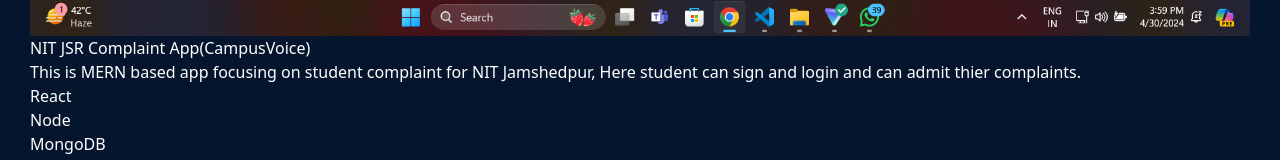
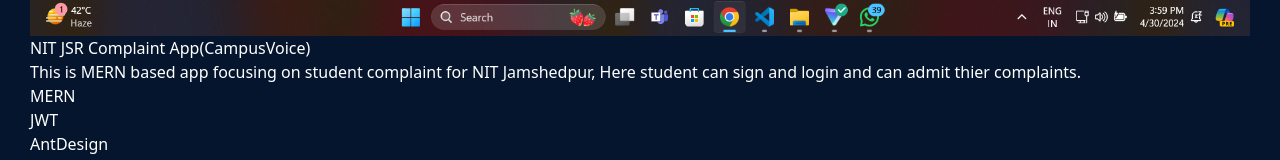
Before and after one commit to sachinm121/Sachin-s-Portfolio, a React (Vite) app: page /#/projects in a window 1280 px wide. Shown: the part 780-940 px from the top of the page. Built offline with nearby package versions, Linux system fonts and the light colour scheme.

Commit message:
Updated in project file

```diff
--- a/src/components/Projects/ProjectsFile.js
+++ b/src/components/Projects/ProjectsFile.js
@@ -8,7 +8,7 @@ export const projectsFile1 = [
         github: "https://github.com/sachinm121/CampusVoice",
         image: CV,
         demo: "https://github.com/sachinm121/CampusVoice",
-        tech: ["React", "Node", "MongoDB", "JWT", "AntDesign", "Tailwind", "Nodemailer", "Cloudinary"],
+        tech: ["MERN", "JWT", "AntDesign", "Tailwind", "Nodemailer", "Cloudinary"],
         flag: false
     },
     {
```
